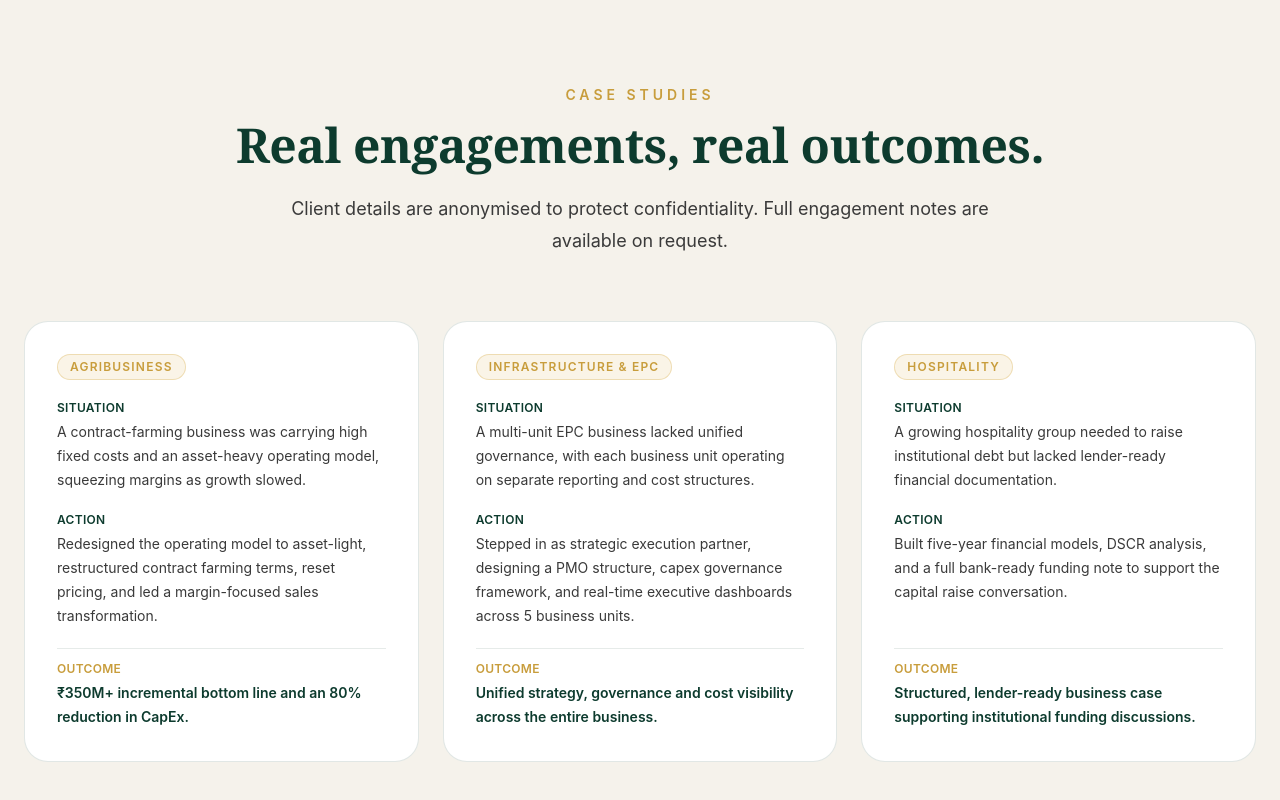
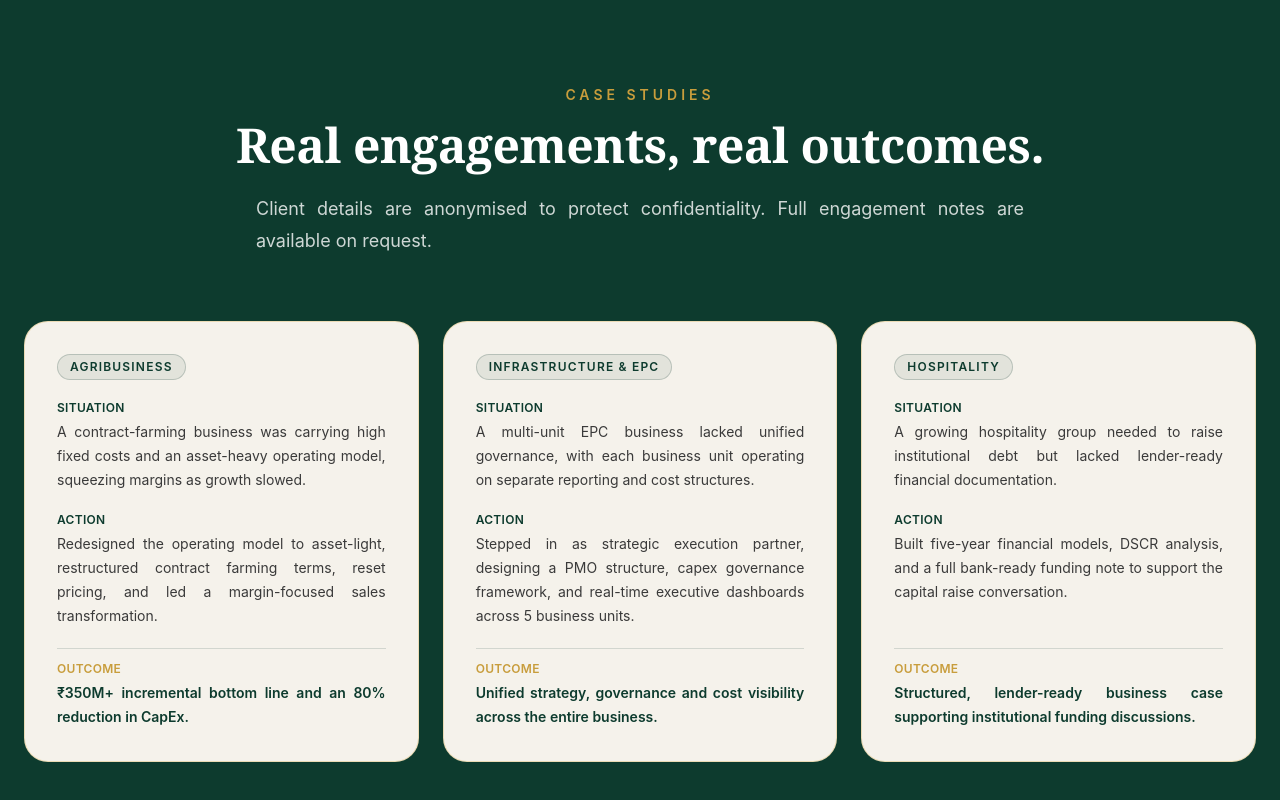
Before and after one commit to SravaniPolina/sravani-portfolio-frontend, a React (Create React App) app: page / in a window 1280 px wide. Shown: the part 1600-2400 px from the top of the page. Built offline with nearby package versions, Linux system fonts and the light colour scheme.

Commit message:
Update Casestudies.js

```diff
--- a/src/components/Casestudies.js
+++ b/src/components/Casestudies.js
@@ -21,17 +21,17 @@ const caseStudies = [
   }
 ];
 
-export default function CaseStudies() {
+export default function Casestudies() {
   return (
-    <section id="case-studies" className="py-16 lg:py-24" style={{ background: "var(--beige)" }}>
+    <section id="case-studies" className="py-16 lg:py-24" style={{ background: "var(--green)" }}>
       <div className="max-w-7xl mx-auto px-6">
         <p className="uppercase tracking-[3px] lg:tracking-[4px] text-sm text-center font-semibold" style={{ color: "var(--gold)" }}>
           Case Studies
         </p>
-        <h2 className="font-serif text-3xl lg:text-5xl text-center mt-4 mb-6" style={{ color: "var(--green)" }}>
+        <h2 className="font-serif text-3xl lg:text-5xl text-center mt-4 mb-6 text-white">
           Real engagements, real outcomes.
         </h2>
-        <p className="max-w-3xl mx-auto text-center text-base lg:text-lg leading-7 lg:leading-8 mb-16" style={{ color: "#3A3A3A" }}>
+        <p className="max-w-3xl mx-auto text-center text-base lg:text-lg leading-7 lg:leading-8 mb-16 text-justify" style={{ color: "rgba(255,255,255,0.8)" }}>
           Client details are anonymised to protect confidentiality. Full engagement notes are available on request.
         </p>
 
@@ -40,28 +40,28 @@ export default function CaseStudies() {
             <div
               key={study.tag}
               className="rounded-3xl p-8 flex flex-col gap-5"
-              style={{ background: "white", border: "1px solid rgba(13,59,46,0.12)" }}
+              style={{ background: "var(--beige)", border: "1px solid rgba(212,166,58,0.3)" }}
             >
               <span
                 className="text-xs uppercase tracking-widest font-semibold self-start px-3 py-1 rounded-full"
-                style={{ background: "rgba(212,166,58,0.12)", color: "var(--gold)", border: "1px solid rgba(212,166,58,0.3)" }}
+                style={{ background: "rgba(13,59,46,0.08)", color: "var(--green)", border: "1px solid rgba(13,59,46,0.2)" }}
               >
                 {study.tag}
               </span>
 
               <div>
                 <p className="text-xs font-semibold uppercase tracking-wide mb-1" style={{ color: "var(--green)" }}>Situation</p>
-                <p className="text-sm leading-6" style={{ color: "#3A3A3A" }}>{study.situation}</p>
+                <p className="text-sm leading-6 text-justify" style={{ color: "#3A3A3A" }}>{study.situation}</p>
               </div>
 
               <div>
                 <p className="text-xs font-semibold uppercase tracking-wide mb-1" style={{ color: "var(--green)" }}>Action</p>
-                <p className="text-sm leading-6" style={{ color: "#3A3A3A" }}>{study.action}</p>
+                <p className="text-sm leading-6 text-justify" style={{ color: "#3A3A3A" }}>{study.action}</p>
               </div>
 
-              <div className="pt-3 mt-auto" style={{ borderTop: "1px solid rgba(13,59,46,0.1)" }}>
+              <div className="pt-3 mt-auto" style={{ borderTop: "1px solid rgba(13,59,46,0.15)" }}>
                 <p className="text-xs font-semibold uppercase tracking-wide mb-1" style={{ color: "var(--gold)" }}>Outcome</p>
-                <p className="font-semibold text-sm leading-6" style={{ color: "var(--green)" }}>{study.outcome}</p>
+                <p className="font-semibold text-sm leading-6 text-justify" style={{ color: "var(--green)" }}>{study.outcome}</p>
               </div>
             </div>
           ))}
```
